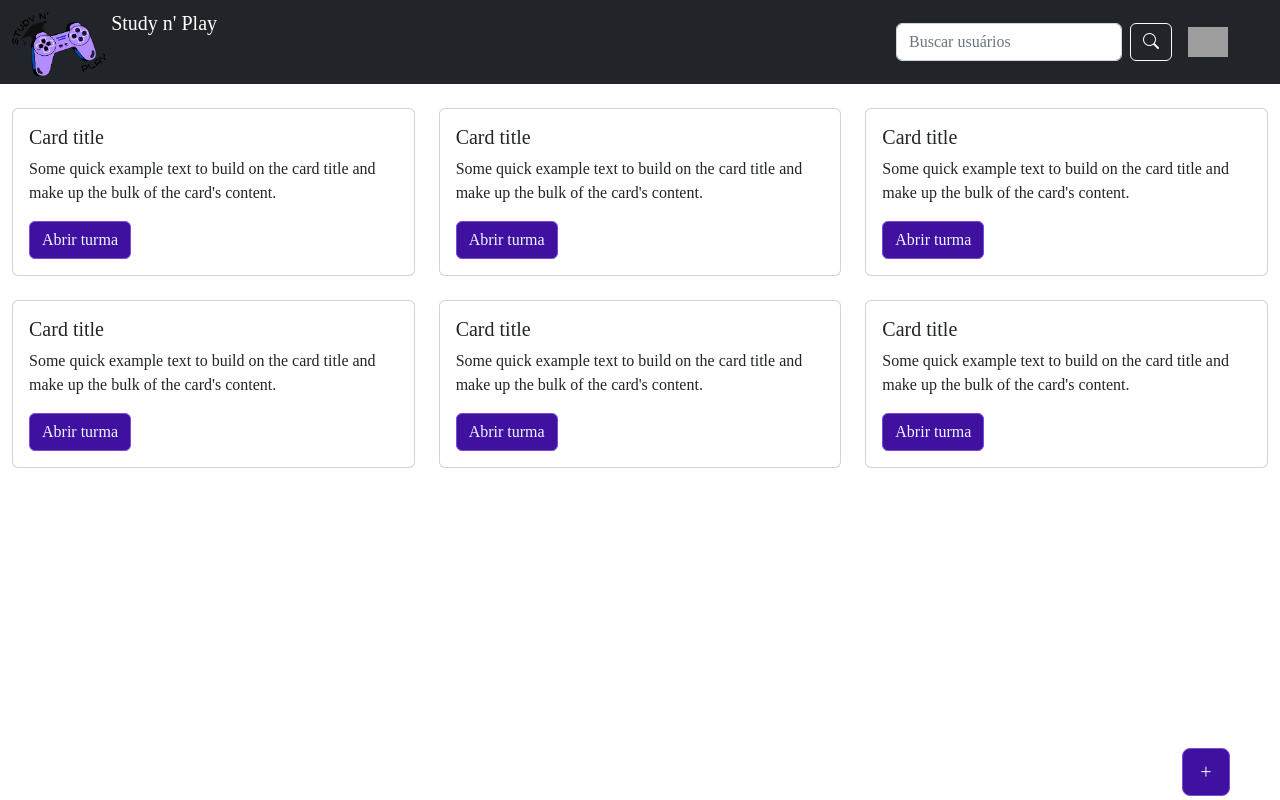
After one commit to gustav0u/gamificacao, a PHP site: page /gamificacao/pages/index.php in a window 1280 px wide. The commit adds this page. Run offline with PHP 8.4, Linux system fonts and the light colour scheme; the visitor is signed in with stand-in values (Sample User, id 1); some libraries are stand-ins or nearby versions; grey boxes are pictures that could not be loaded.

Commit message:
commit alteracao

```diff
--- a/index.php
+++ b/index.php
@@ -7,7 +7,6 @@
 <link rel="preconnect" href="https://fonts.googleapis.com">
 <link rel="preconnect" href="https://fonts.gstatic.com" crossorigin>
 <link href="https://fonts.googleapis.com/css2?family=Inika&display=swap" rel="stylesheet">
-<link rel="shortcut icon" href="assets/img/favicon.ico" />
     <link rel="stylesheet" href="https://cdn.jsdelivr.net/npm/bootstrap@5.2.2/dist/css/bootstrap.min.css">
     <link rel="stylesheet" href="assets/css/style.css">
     <meta charset="UTF-8">
--- a/pages/formulario/index.php
+++ b/pages/formulario/index.php
@@ -1,14 +1,13 @@
 <?php
     $title = "Gerador de Formulário";
     include "../header.php";
-    include "../../assets/classes/include.php";
 ?>
 <div class="container">
     <div class="row">
     <form method="post" action="acao.php" class="col col-12">
         <div class="row">
             <div class="col-2"></div>
-            <div class="col-8"><input type="text" placeholder="Nome do Formulário" class="form-control" id="nomeform" name="nomeform"></div>
+            <div class="col-8"><input type="text" placeholder="Nome do Formulário" class="form-control" id="nomeform"></div>
             <div class="col-2"></div>
         </div>
 
--- a/pages/formulario/salvar.json
+++ b/pages/formulario/salvar.json
@@ -1 +1 @@
-{"nomeform":"Formul\u00e1rio 1","pgt0":{"pergunta":"Marcela \u00e9 linda?","tipoP":"rLonga"},"pgt1":{"pergunta":"Marcela \u00e9 professora?","tipoP":"uniEsc","options":["Sim","N\u00e3o"]}}
+{"pgt0":{"pergunta":"Pergunta 1","tipoP":"rCurta","options":{"min":"0","max":"2"}},"pgt1":{"pergunta":"Pergunta 2","tipoP":"rCurta","options":{"min":"0","max":"2"}},"pgt2":{"pergunta":"Pergunta 3","tipoP":"rCurta","options":{"min":"0","max":"2"}}}
--- a/pages/header.php
+++ b/pages/header.php
@@ -1,14 +1,10 @@
 <!DOCTYPE HTML>
 <html lang="pt-br">
 <head>
+<link rel="stylesheet" href="https://cdn.jsdelivr.net/npm/bootstrap-icons@1.11.1/font/bootstrap-icons.css">
     <link rel="stylesheet" href="https://cdn.jsdelivr.net/npm/bootstrap@5.2.2/dist/css/bootstrap.min.css">
     <link rel="stylesheet" href="../assets/css/style.css">
-    <link rel="shortcut icon" href="../assets/img/favicon.ico" />
-    <link rel="stylesheet" href="https://cdn.jsdelivr.net/npm/bootstrap-icons@1.11.1/font/bootstrap-icons.css">
     <meta charset="UTF-8">
-    <?php
-        include "../conf/Conexao.php";
-    ?>
-
+    <title><?= $title ?></title>
 </head>
 <body id="body">
--- /dev/null
+++ b/pages/index.php
@@ -0,0 +1,98 @@
+    <?php
+    session_start();
+
+    // Verificar se o usuário fez login
+    if (!isset($_SESSION['username'])) {
+        // Redirecionar para a página de login
+        header('Location: login/login.html');
+        exit();
+    }
+        $title = "Gerador de Formulário";
+        include "menu.php";
+    ?>
+    <html lang="en">
+    <body>
+    <br>
+    <div class="container-fluid">
+        <div class="row">
+            <div class="col-md-4">
+                <div class="card">
+                    <div class="card-body">
+                        <h5 class="card-title">Card title</h5>
+                        <p class="card-text">Some quick example text to build on the card title and make up the bulk of the card's content.</p>
+                        <a href="#" class="btn btn-purple">Abrir turma</a>
+                    </div>
+                </div>
+            </div>
+
+            <div class="col-md-4">
+                <div class="card">
+                    <div class="card-body">
+                        <h5 class="card-title">Card title</h5>
+                        <p class="card-text">Some quick example text to build on the card title and make up the bulk of the card's content.</p>
+                        <a href="#" class="btn btn-purple">Abrir turma</a>
+                    </div>
+                </div>
+            </div>
+
+            <div class="col-md-4">
+                <div class="card">
+                    <div class="card-body">
+                        <h5 class="card-title">Card title</h5>
+                        <p class="card-text">Some quick example text to build on the card title and make up the bulk of the card's content.</p>
+                        <a href="#" class="btn btn-purple">Abrir turma</a>
+                    </div>
+                </div>
+            </div>
+        </div>
+    <br>
+        <div class="row">
+            <div class="col-md-4">
+                <div class="card">
+                    <div class="card-body">
+                        <h5 class="card-title">Card title</h5>
+                        <p class="card-text">Some quick example text to build on the card title and make up the bulk of the card's content.</p>
+                        <a href="#" class="btn btn-purple">Abrir turma</a>
+                    </div>
+                </div>
+            </div>
+
+            <div class="col-md-4">
+                <div class="card">
+                    <div class="card-body">
+                        <h5 class="card-title">Card title</h5>
+                        <p class="card-text">Some quick example text to build on the card title and make up the bulk of the card's content.</p>
+                        <a href="#" class="btn btn-purple">Abrir turma</a>
+                    </div>
+                </div>
+            </div>
+
+            <div class="col-md-4">
+                <div class="card">
+                    <div class="card-body">
+                        <h5 class="card-title">Card title</h5>
+                        <p class="card-text">Some quick example text to build on the card title and make up the bulk of the card's content.</p>
+                        <a href="#" class="btn btn-purple">Abrir turma</a>
+                    </div>
+                </div>
+            </div>
+        </div>
+
+        <!-- Botão flutuante -->
+        <div class="row justify-content-end fixed-bottom m-1">
+            <div class="col-1 mr-4"> <!-- Adicionei a classe 'mr-4' para adicionar uma margem à direita -->
+                <a href="#" class="margin_bottom btn btn-purple btn-circle btn-lg ">
+                    <i class="fas fa-plus">+</i>
+                </a>
+            </div>
+        </div>
+    </div>
+
+
+
+        <!-- Adicione a referência ao jQuery e ao Bootstrap JS se ainda não estiverem presentes -->
+        <script src="https://code.jquery.com/jquery-3.2.1.slim.min.js" integrity="sha384-KJ3o2DKtIkvYIK3UENzmM7KCkRr/rE9/Qpg6aAZGJwFDMVNA/GpGFF93hXpG5KkN" crossorigin="anonymous"></script>
+        <script src="https://cdnjs.cloudflare.com/ajax/libs/popper.js/1.12.9/umd/popper.min.js" integrity="sha384-ApNbgh9B+Y1QKtv3Rn7W3mgPxhU9K/ScQsAP7hUibX39j7fakFPskvXusvfa0b4Q" crossorigin="anonymous"></script>
+        <script src="https://maxcdn.bootstrapcdn.com/bootstrap/4.0.0/js/bootstrap.min.js" integrity="sha384-JZR6Spejh4U02d8jOt6vLEHfe/JQGiRRSQQxSfFWpi1MquVdAyjUar5+76PVCmYl" crossorigin="anonymous"></script>
+    </body>
+    </html>
--- a/pages/menu.php
+++ b/pages/menu.php
@@ -1 +1,32 @@
-<title><?= $title; ?></title>
+<?php
+ include "header.php";
+?>
+
+<nav class="navbar navbar-dark bg-dark">
+    <div class="container-fluid">
+        <div class="row w-100">
+            <div class="col-auto">
+                <a class="navbar-brand" href="index.php">
+                    <img src="../assets/img/loguin.png" alt="Logo" height="64" class="d-inline-block align-text-top">
+                    Study n' Play
+                </a>
+            </div>
+
+            <div class="col d-flex justify-content-end align-items-center me-3"> <!-- Adiciona a classe me-3 para margem à direita -->
+
+                <form class="d-flex ms-3" action="consulta.php" method="GET"> <!-- Adiciona a classe ms-3 para margem à esquerda na barra de pesquisa -->
+                    <input class="form-control me-2" type="search" placeholder="Buscar usuários" aria-label="Search" name="q">
+                    <button class="btn btn-outline-light" type="submit"><i class="bi bi-search text-white"></i></button>
+                </form>
+
+                <div class="ms-3"> <!-- Adiciona a classe ms-3 para margem à esquerda no ícone de usuário -->
+                    <a href="perfil.php" class="text-white"> <!-- Remova a classe me-2 para margem à direita -->
+                        <div><img src="../assets/img/userr.webp" alt="" width="40px"></div>
+                    </a>
+                </div>
+            </div>
+        </div>
+    </div>
+</nav>
+</body>
+</html>
```
Also changed, not shown: pages/cadastro/cadastro.html (+69 -0 lines), pages/cadastro/cadastro.php (+44 -0 lines), pages/consulta.php (added, +43 -0 lines), pages/formulario/acao.php (+0 -13 lines), pages/formulario/apresentacao.php (+6 -8 lines), pages/login/login.html (+3 -7 lines), pages/login/login.php (+40 -7 lines).
